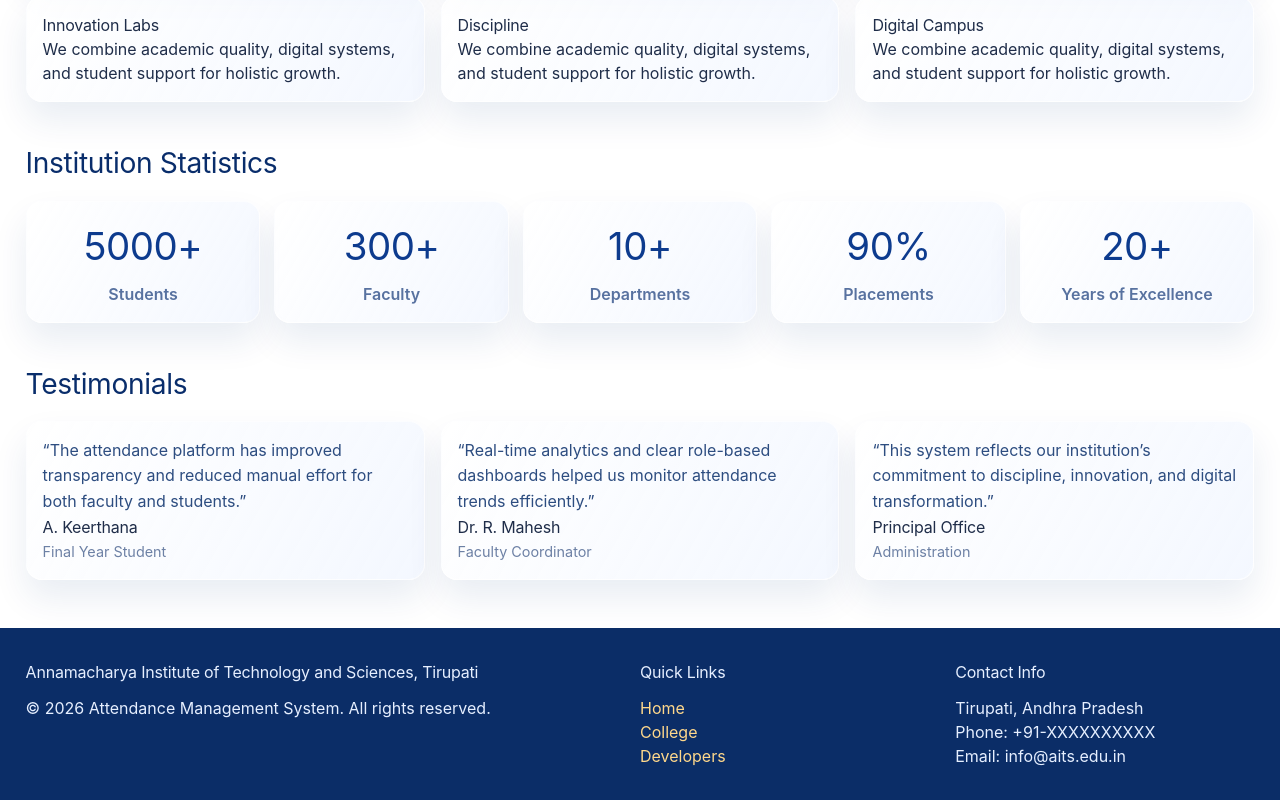
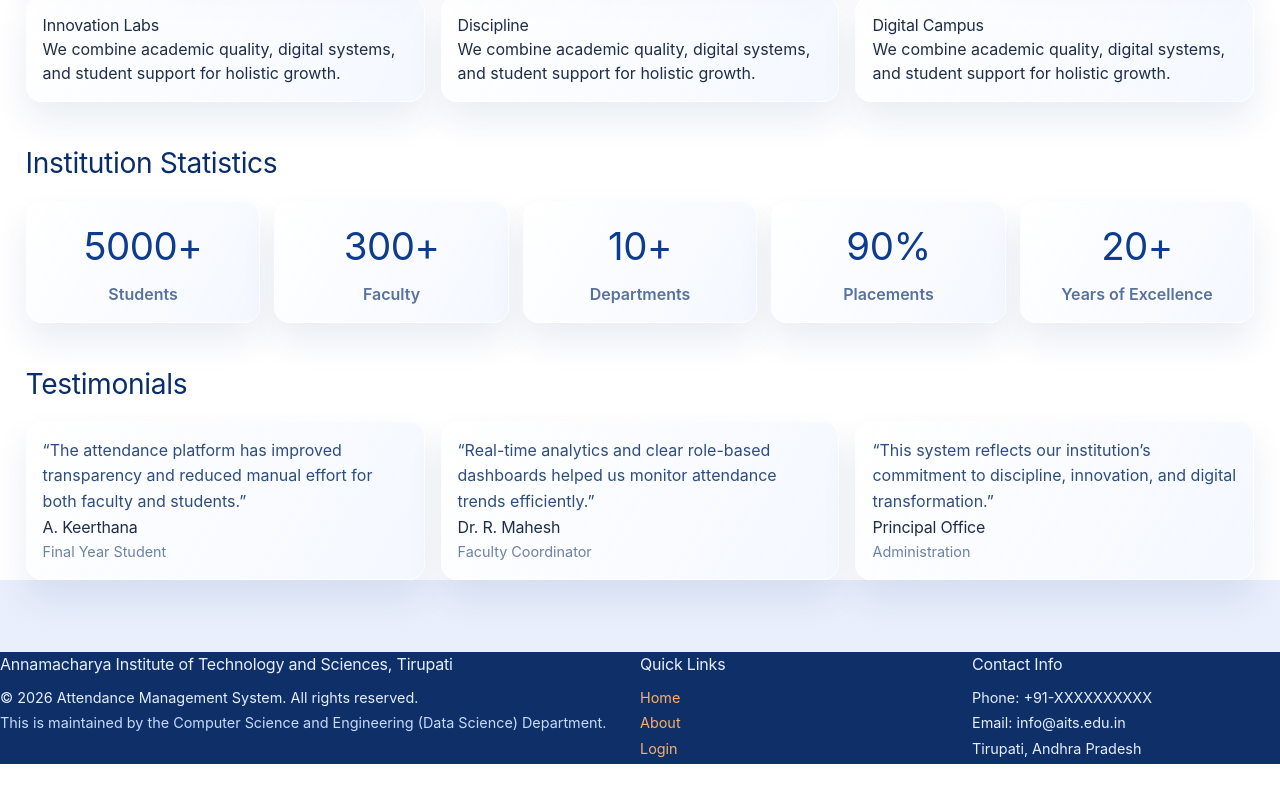
Before and after one commit to TEswarreddy/AttendanceManagementSystem, a React app in the folder frontend/: page /about in a window 1280 px wide. Shown: the part 3760-4560 px from the top of the page. After the commit the page ends 4524 px from the top, so only its background shows below. Built offline with nearby package versions, Linux system fonts and the light colour scheme; no server answers; the HTML template or start-up script is replaced by a standard one.

Commit message:
Render footer globally across app layout

```diff
--- a/frontend/src/App.jsx
+++ b/frontend/src/App.jsx
@@ -6,6 +6,7 @@ import { Toaster } from 'react-hot-toast'
 import AuthProvider, { useAuth } from '@/context/AuthContext'
 import ProtectedRoute from '@/components/shared/ProtectedRoute'
 import { FullPageSpinner } from '@/components/shared/Spinner'
+import GlobalFooter from '@/components/shared/GlobalFooter'
 
 const LoginPage = lazy(() => import('@/pages/LoginPage'))
 const HomePage = lazy(() => import('@/pages/HomePage'))
@@ -180,7 +181,12 @@ export default function App() {
     <QueryClientProvider client={queryClient}>
       <AuthProvider>
         <BrowserRouter>
-          <AppRoutes />
+          <div className="min-h-screen flex flex-col">
+            <main className="flex-1">
+              <AppRoutes />
+            </main>
+            <GlobalFooter />
+          </div>
           <Toaster position="top-right" />
         </BrowserRouter>
       </AuthProvider>
--- /dev/null
+++ b/frontend/src/components/shared/GlobalFooter.css
@@ -0,0 +1,54 @@
+.global-footer {
+  margin-top: 2rem;
+  background: #0f2f69;
+  color: #e5eeff;
+  padding: 2rem max(var(--layout-inline-padding), calc((100vw - var(--layout-max-width)) / 2));
+  display: grid;
+  grid-template-columns: 2fr 1fr 1fr;
+  gap: 1.5rem;
+}
+
+.global-footer h4,
+.global-footer h5 {
+  margin-top: 0;
+  margin-bottom: 0.7rem;
+}
+
+.global-footer ul {
+  list-style: none;
+  margin: 0;
+  padding: 0;
+}
+
+.global-footer a {
+  color: #f8b068;
+  text-decoration: none;
+}
+
+.global-footer a:hover {
+  color: #ffd4a7;
+}
+
+.global-footer p,
+.global-footer li {
+  margin: 0.25rem 0;
+  font-size: 0.9rem;
+}
+
+.global-footer__maintainer {
+  margin-top: 0.75rem;
+  color: #c7dafd;
+  font-size: 0.85rem;
+}
+
+@media (max-width: 980px) {
+  .global-footer {
+    grid-template-columns: repeat(2, minmax(0, 1fr));
+  }
+}
+
+@media (max-width: 720px) {
+  .global-footer {
+    grid-template-columns: 1fr;
+  }
+}
--- /dev/null
+++ b/frontend/src/components/shared/GlobalFooter.jsx
@@ -0,0 +1,39 @@
+import { Link } from 'react-router-dom'
+import { useAuth } from '@/context/AuthContext'
+import './GlobalFooter.css'
+
+export default function GlobalFooter() {
+  const { isAuthenticated } = useAuth()
+
+  return (
+    <footer className="global-footer" id="contact">
+      <div>
+        <h4>Annamacharya Institute of Technology and Sciences, Tirupati</h4>
+        <p>&copy; {new Date().getFullYear()} Attendance Management System. All rights reserved.</p>
+        <p className="global-footer__maintainer">
+          This is maintained by the Computer Science and Engineering (Data Science) Department.
+        </p>
+      </div>
+      <div>
+        <h5>Quick Links</h5>
+        <ul>
+          <li>
+            <Link to="/">Home</Link>
+          </li>
+          <li>
+            <Link to="/about">About</Link>
+          </li>
+          <li>
+            <Link to={isAuthenticated ? '/app' : '/login'}>{isAuthenticated ? 'Dashboard' : 'Login'}</Link>
+          </li>
+        </ul>
+      </div>
+      <div>
+        <h5>Contact Info</h5>
+        <p>Phone: +91-XXXXXXXXXX</p>
+        <p>Email: info@aits.edu.in</p>
+        <p>Tirupati, Andhra Pradesh</p>
+      </div>
+    </footer>
+  )
+}
--- a/frontend/src/pages/AboutPage.jsx
+++ b/frontend/src/pages/AboutPage.jsx
@@ -439,32 +439,6 @@ export default function AboutPage() {
         </div>
       </section>
 
-      <footer className="about-footer" id="contact">
-        <div>
-          <h3>Annamacharya Institute of Technology and Sciences, Tirupati</h3>
-          <p>&copy; {new Date().getFullYear()} Attendance Management System. All rights reserved.</p>
-        </div>
-        <div>
-          <h4>Quick Links</h4>
-          <ul>
-            <li>
-              <Link to="/">Home</Link>
-            </li>
-            <li>
-              <a href="#overview">College</a>
-            </li>
-            <li>
-              <a href="#development">Developers</a>
-            </li>
-          </ul>
-        </div>
-        <div>
-          <h4>Contact Info</h4>
-          <p>Tirupati, Andhra Pradesh</p>
-          <p>Phone: +91-XXXXXXXXXX</p>
-          <p>Email: info@aits.edu.in</p>
-        </div>
-      </footer>
     </div>
   )
 }
--- a/frontend/src/pages/HomePage.jsx
+++ b/frontend/src/pages/HomePage.jsx
@@ -75,32 +75,6 @@ export default function HomePage() {
         </div>
       </section>
 
-      <footer className="home-footer" id="contact">
-        <div>
-          <h4>Annamacharya Institute of Technology and Sciences, Tirupati</h4>
-          <p>&copy; {new Date().getFullYear()} Attendance Management System. All rights reserved.</p>
-        </div>
-        <div>
-          <h5>Quick Links</h5>
-          <ul>
-            <li>
-              <a href="#home">Home</a>
-            </li>
-            <li>
-              <a href="#features">Features</a>
-            </li>
-            <li>
-              <Link to={isAuthenticated ? '/app' : '/login'}>Login</Link>
-            </li>
-          </ul>
-        </div>
-        <div>
-          <h5>Contact Info</h5>
-          <p>Phone: +91-XXXXXXXXXX</p>
-          <p>Email: info@aits.edu.in</p>
-          <p>Tirupati, Andhra Pradesh</p>
-        </div>
-      </footer>
     </div>
   )
 }
```
